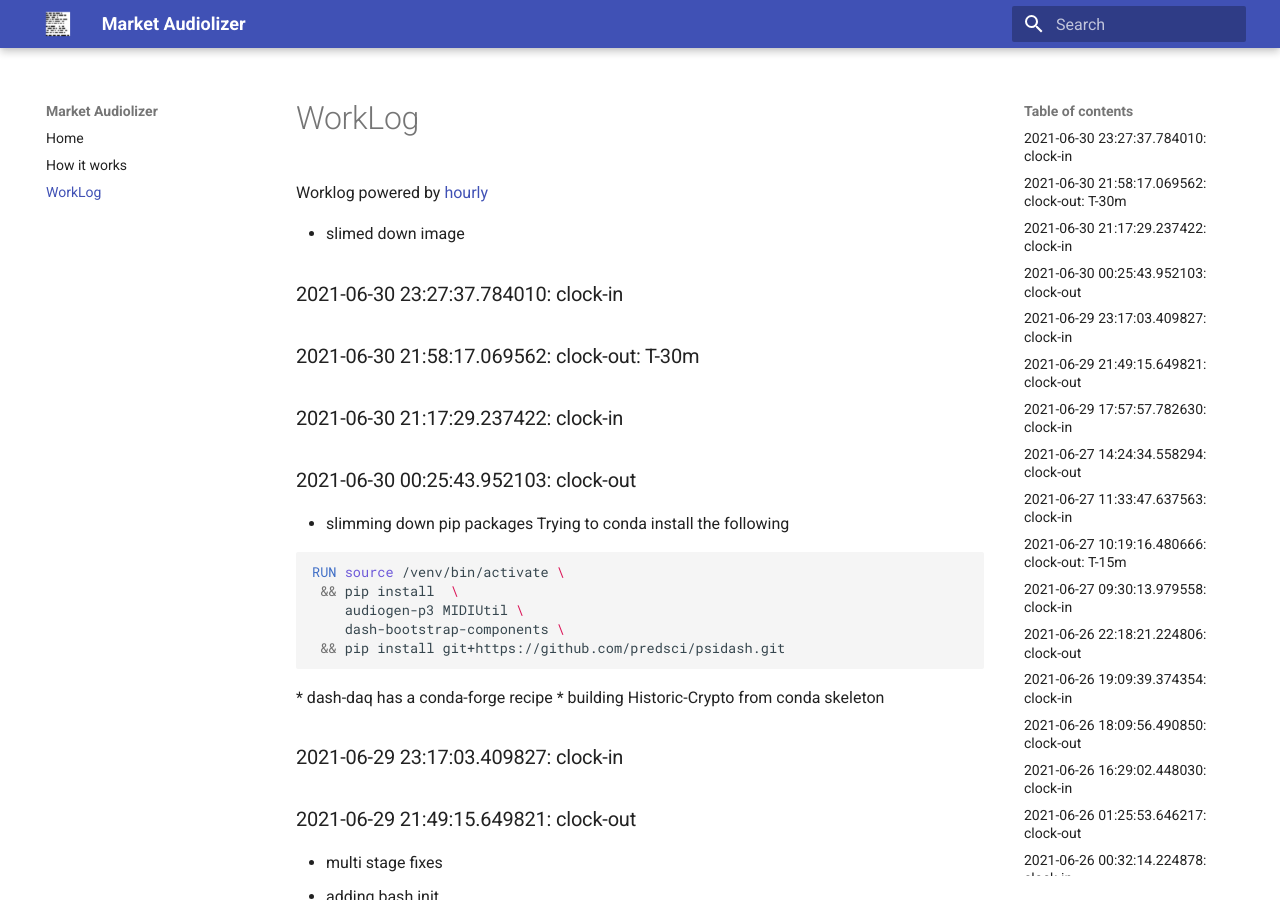
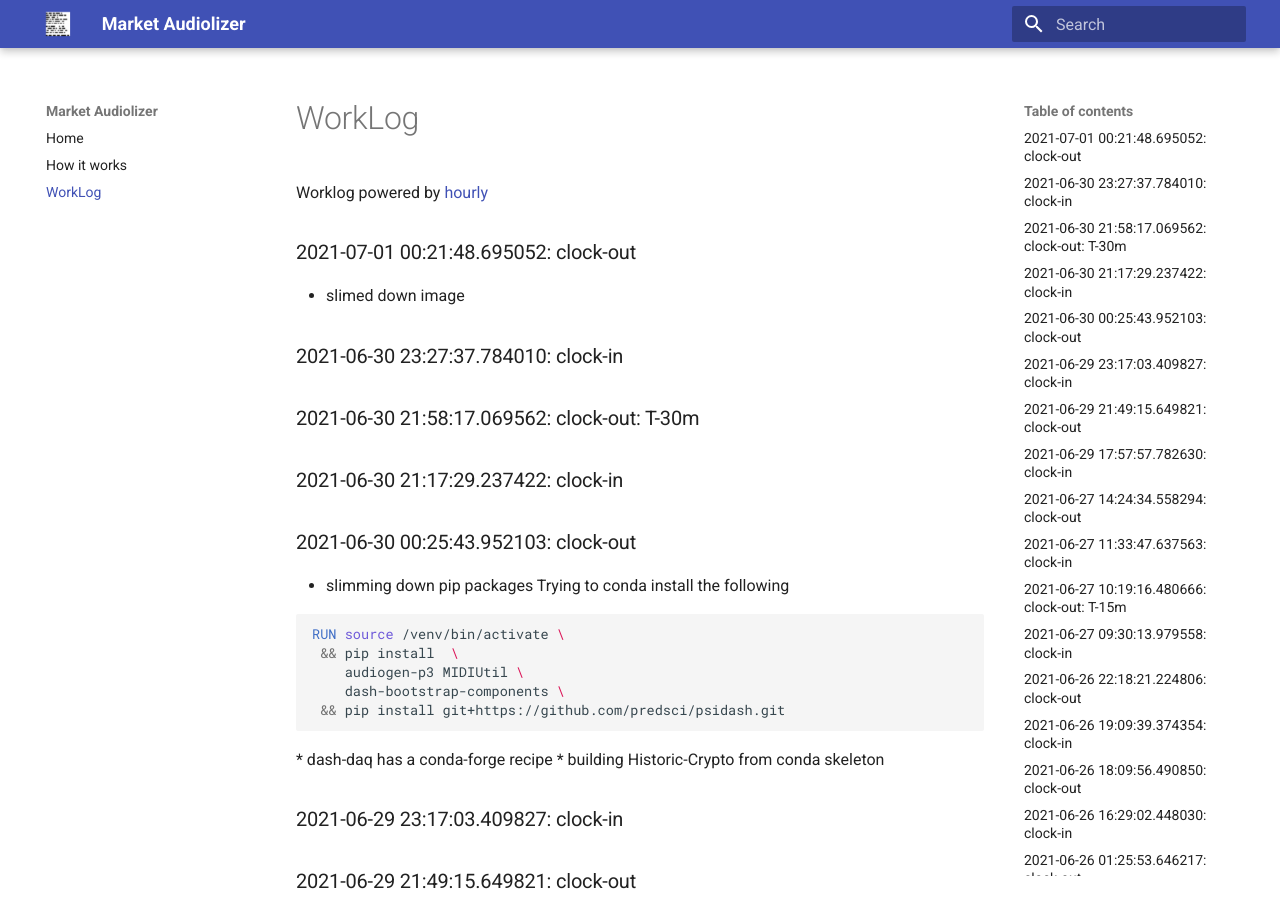
Before and after one commit to asherp/audiolizer, an MkDocs documentation site: the page built from docs/WorkLog.md, in a window 1280 px wide and 900 px high. Built offline with MkDocs 1.6.1 and Material for MkDocs 9.7.7, drawn with Linux system fonts in a browser that asks for light colours.

Commit message:
clock-out

```diff
--- a/WorkLog.md
+++ b/WorkLog.md
@@ -1,3 +1,5 @@
+### 2021-07-01 00:21:48.695052: clock-out
+
 * slimed down image
 
 ### 2021-06-30 23:27:37.784010: clock-in
```
